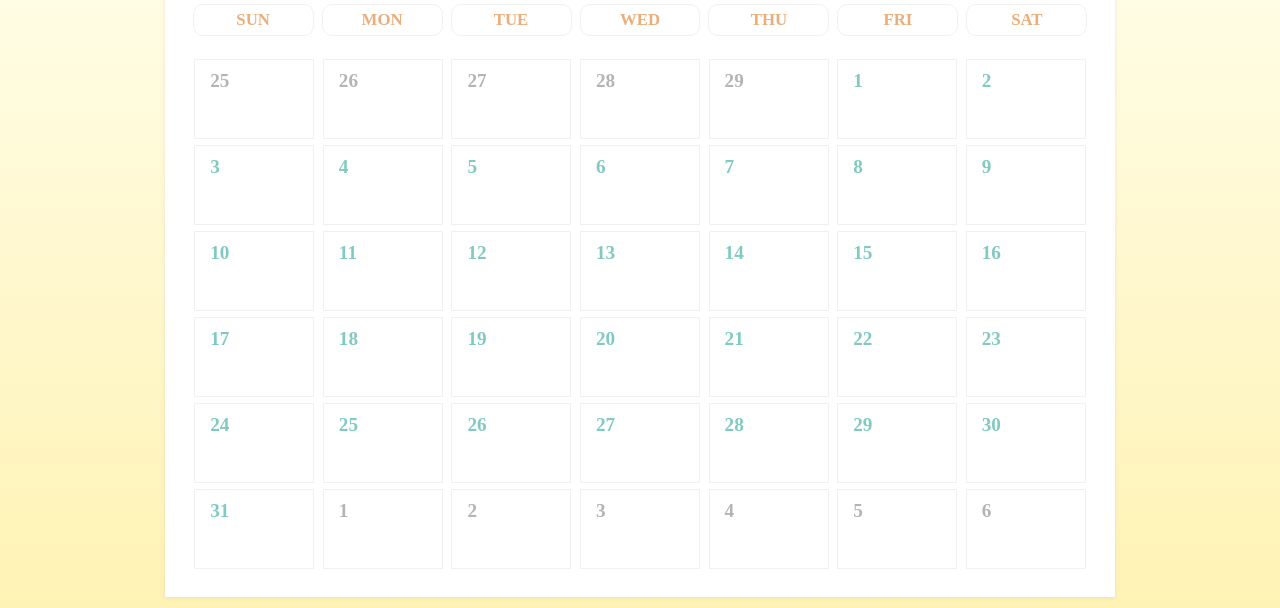
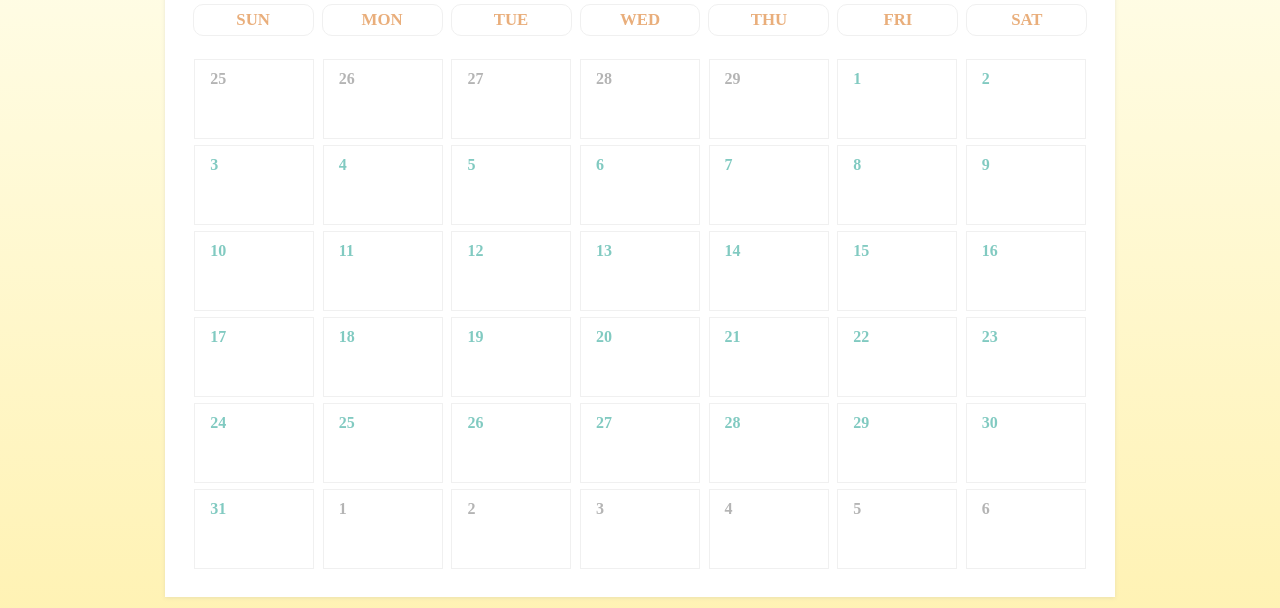
Before and after one commit to jinahp/picdiary, a Next.js app: page /calendar in a window 1280 px wide. Shown: the part 258-866 px from the top of the page. Built offline with nearby package versions, Linux system fonts and the light colour scheme.

Commit message:
design: 캘린더 셀 컴포넌트에서 일자 폰트 사이즈 작게 수정

```diff
--- a/styles/calendarCells.module.scss
+++ b/styles/calendarCells.module.scss
@@ -62,7 +62,7 @@
 .cells-number {
   display: flex;
   justify-content: center;
-  font-size: 1.2em;
+  font-size: 1em;
   font-weight: bold;
 }
 
```
